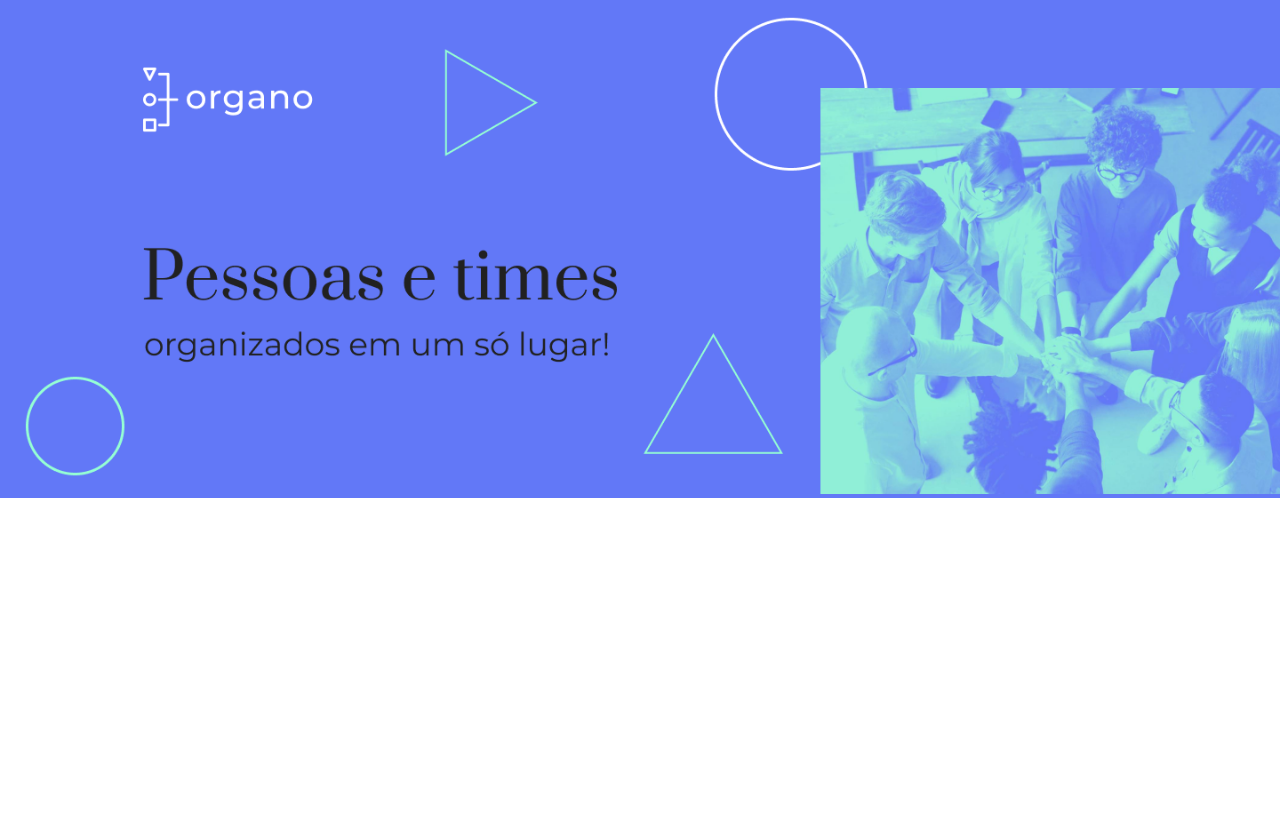
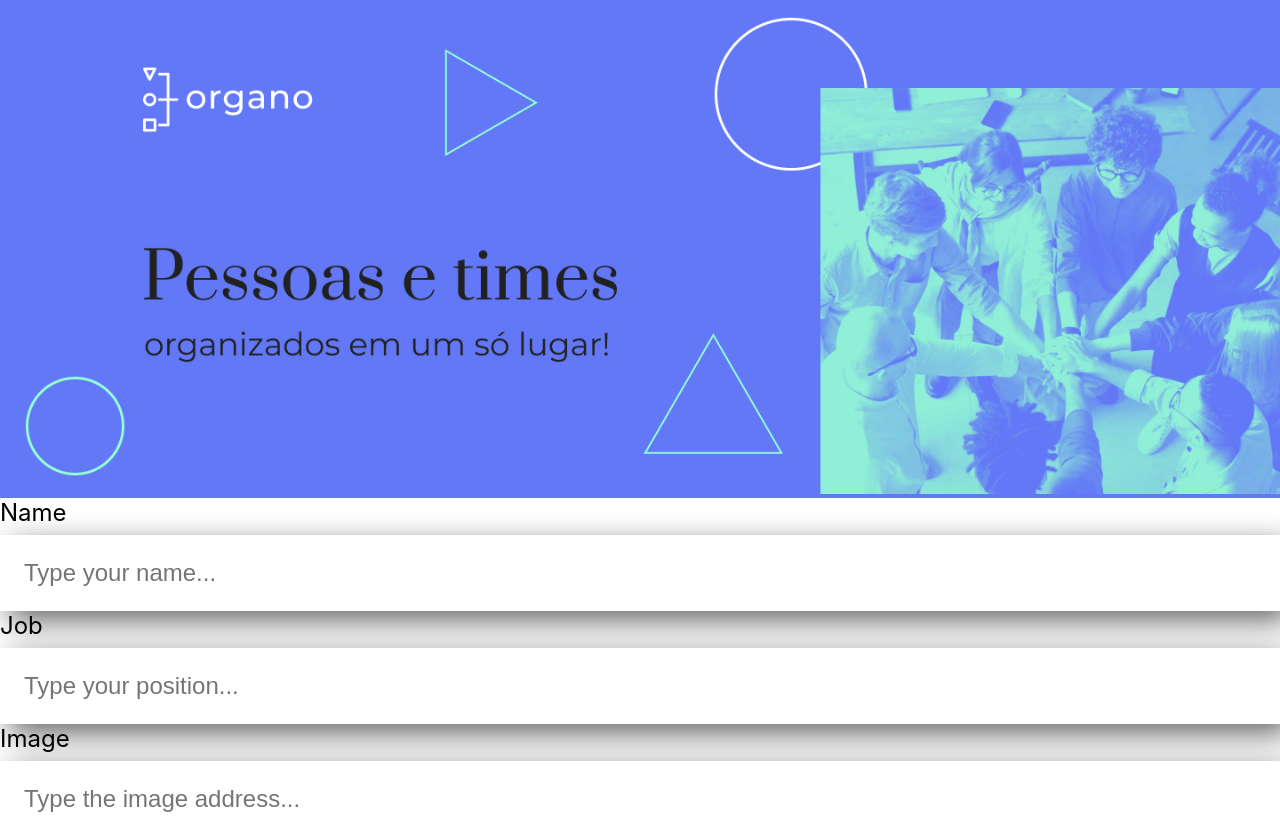
Before and after one commit to RaquelSev/add_system, a React (Create React App) app: page / in a window 1280 px wide. Before the commit the page ends 800 px from the top, so only its background shows below. Built offline with nearby package versions, Linux system fonts and the light colour scheme.

Commit message:
Texfield component

```diff
--- a/src/App.js
+++ b/src/App.js
@@ -1,9 +1,13 @@
-import Banner from "./components/Banner/Banner.js"
+import Banner from "./components/Banner"
+import TextField from "./components/TextField";
 
 function App() {
   return (
     <div className="App">
-      <Banner></Banner>
+      <Banner />
+      <TextField label="Name" placeholder="Type your name"/>
+      <TextField label="Job" placeholder="Type your position"/>
+      <TextField label="Image" placeholder="Type the image address"/>
     </div>
   );
 }
--- a/src/components/Banner/Banner.js
+++ b/src/components/Banner/index.js
@@ -9,4 +9,4 @@ function Banner() {
     )
 }
 
-export default Banner
+export default Banner;
--- /dev/null
+++ b/src/components/TextField/TextField.css
@@ -0,0 +1,19 @@
+.text-field {
+    margin: 24 px 0;
+}
+
+.text-field label {
+    display: block;
+    margin-bottom: 8px;
+    font-size: 24px;
+}
+
+.text-field input {
+    background-color: #ffff;
+    box-shadow: 10px 10px 30px rgba(0, 0, 0, 0.6);
+    width: 100%;
+    border: none;
+    font-size: 24px;
+    padding: 24px;
+    box-sizing: border-box;
+}
--- /dev/null
+++ b/src/components/TextField/index.js
@@ -0,0 +1,15 @@
+import './TextField.css'
+
+const TextField = (props) => {
+
+    const placeholderModif = `${props.placeholder}...`;
+
+    return (
+      <div className="text-field">
+        <label>{ props.label }</label>
+        <input placeholder={placeholderModif}/>
+      </div>
+    )
+}
+
+export default TextField;
```
